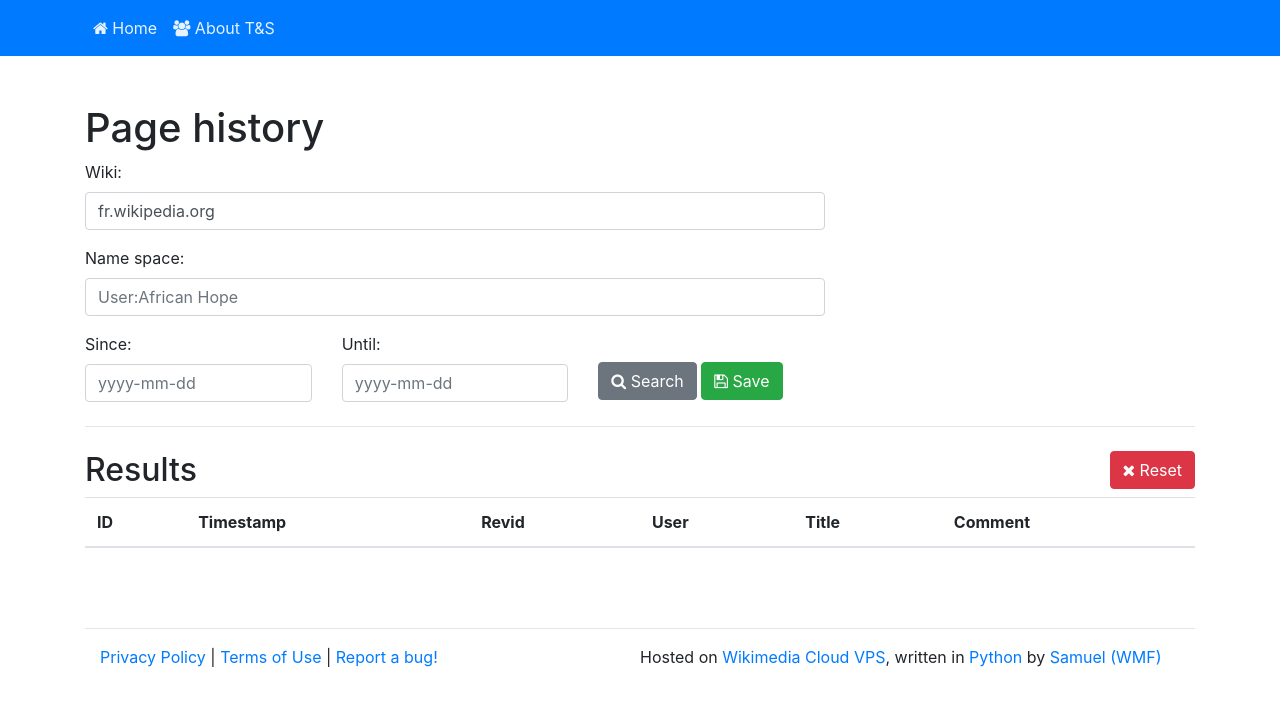
After one commit to samuelguebo/tsbot-nda, a Python web app: template templates/history.html in a window 1280 px wide. The commit adds this page. Shown: the top 706 px of the page. Run offline with Jinja, Linux system fonts and the light colour scheme; the template is opened without the code that fills it: most values are stand-ins (such as "Sample title", 1, 10 or a date in 2020); lists and menus that the app fills with data are empty; some libraries are stand-ins or nearby versions.

Commit message:
[IMPR] History browsing feature

```diff
--- a/app.py
+++ b/app.py
@@ -21,6 +21,7 @@ from routes.auth import auth
 from routes.home import home
 from routes.contribs import contribs
 from routes.nda import nda
+from routes.history import history
 
 from utils import app
 
@@ -28,6 +29,7 @@ app.register_blueprint(auth)
 app.register_blueprint(home)
 app.register_blueprint(contribs)
 app.register_blueprint(nda)
+app.register_blueprint(history)
 
 
 @app.context_processor
--- a/static/css/main.css
+++ b/static/css/main.css
@@ -53,3 +53,7 @@ a.button {
 footer.container.footer{
   padding-bottom: 30px;
 }
+
+form #operations {
+  margin-top: 30px;
+}
--- a/templates/base.html
+++ b/templates/base.html
@@ -4,12 +4,13 @@
 	<title>{{title}} | {{description}}</title>
 	<meta charset="utf-8">
 	<meta name="viewport" content="width=device-width, initial-scale=1">
+	<link rel="stylesheet" href="//tools-static.wmflabs.org/cdnjs/ajax/libs/bootstrap-datepicker/1.7.1/css/bootstrap-datepicker.min.css" />
 	<link rel="stylesheet" href="//tools-static.wmflabs.org/cdnjs/ajax/libs/twitter-bootstrap/4.0.0/css/bootstrap.min.css">
 	<link rel="stylesheet" href="{{url_for('static', filename='css/main.css')}}" />
 	<link href="//tools-static.wmflabs.org/cdnjs/ajax/libs/font-awesome/4.7.0/css/font-awesome.min.css" rel="stylesheet">
 	<script src="//tools-static.wmflabs.org/cdnjs/ajax/libs/jquery/3.3.1/jquery.js"></script>
 	<script src="//tools-static.wmflabs.org/cdnjs/ajax/libs/twitter-bootstrap/4.0.0/js/bootstrap.min.js"></script>
-
+	<script src="//tools-static.wmflabs.org/cdnjs/ajax/libs/bootstrap-datepicker/1.7.1/js/bootstrap-datepicker.min.js"></script>
 </head>
 <body>
 	<nav class="navbar navbar-dark bg-primary navbar-expand-lg">
@@ -20,6 +21,7 @@
 
 			<div class="collapse navbar-collapse" id="navbarSupportedContent">
 				<ul class="navbar-nav mr-auto">
+					<!-- Home page -->
 					<li class="nav-item">
 						<a class="nav-link" href="{{url_for('home.index', _external=True, _scheme=scheme)}}" id="baseurl">
 							<i class="fa fa-home"></i> Home <span class="sr-only">(current)</span>
@@ -31,9 +33,15 @@
 							Contributions
 						</a>
 						<div class="dropdown-menu" aria-labelledby="navbarDropdown">
+							<!-- Default search -->
+							<a class="dropdown-item" href="{{url_for('history.index', _external=True, _scheme=scheme)}}">
+								<i class="fa fa-search"></i> History browser
+							</a>
+							<!-- Default search
 							<a class="dropdown-item" href="{{url_for('contribs.index', _external=True, _scheme=scheme)}}">
 								<i class="fa fa-search"></i> Search
 							</a>
+							 -->
 							<!-- NDA Noticeboard -->
 							<div class="dropdown-divider"></div>
 							<a class="dropdown-item" href="{{url_for('nda.index', _external=True, _scheme=scheme)}}">
@@ -44,11 +52,12 @@
 							<a class="dropdown-item" href="{{url_for('contribs.reverts', _external=True, _scheme=scheme)}}">
 								<i class="fa fa-remove"></i> Reverted edits
 							</a>
-							<!-- Previous searches edits -->
+							<!-- Previous searches edits
 							<div class="dropdown-divider"></div>
 							<a class="dropdown-item" href="{{url_for('contribs.list', _external=True, _scheme=scheme)}}">
 								<i class="fa fa-list"></i> Previous searches
 							</a>
+							-->
 						</div>
 					</li>
 					{% endif %}
@@ -90,6 +99,5 @@
 		<script src="{{url_for('static', filename='js/main.js')}}"></script>
 	</footer>
 
-
 </body>
 </html>
--- /dev/null
+++ b/templates/history.html
@@ -0,0 +1,90 @@
+{% extends "base.html" %}
+{% block content %}
+<div class="container">
+	<section id="contribs-form-wrapper">
+		{% if not search %}
+			<section  class="col-md-8 no-pad">
+				<h1>Page history</h1>
+				<form id="history-form">
+
+					<div class="form-group">
+                        <label for="wiki">Wiki:</label>
+                        <input type="text" class="form-control"
+                            id="wiki" name="wiki"  value="fr.wikipedia.org"
+                            placeholder="fr.wikipedia.org">
+                    </div>
+                    <div class="form-group">
+                            <label for="wiki">Name space:</label>
+                            <input type="text" class="form-control"
+                                placeholder="User:African Hope">
+                        </div>
+                    <!-- date rage -->
+                    <div class="form-group row">
+                        <div class="col-md-4">
+                            <label for="month">Since:</label>
+                            <input class="form-control datepicker" name="from-date" placeholder="yyyy-mm-dd">
+                        </div>
+                        <div class="col-md-4">
+                            <label for="month">Until:</label>
+                            <input class="form-control datepicker" name="to-date" placeholder="yyyy-mm-dd">
+                        </div>
+                        <div class="col-md-4" id="operations">
+                            <button id="btn-search" type="submit" class="btn btn-secondary"><i class="fa fa-search"></i> Search</button>
+                            <button id="btn-save" class="btn btn-success"><i class="fa fa-save"></i> Save</button>
+                            <strong id="notification"></strong>
+                        </div>
+					</div>
+
+				</form>
+			</section>
+			<hr class="my-4">
+		{% endif %}
+
+
+
+		<h2>Results
+			{% if search %}
+			<a id="btn-reset" href="{{url_for('contribs.delete', id=search.doc_id)}}" class="btn btn-small btn-danger float-right">
+				<i class="fa fa-remove"></i> Delete</a>
+			{% else %}
+			<a id="btn-reset" href="#" class="btn btn-small btn-danger float-right">
+				<i class="fa fa-remove"></i> Reset</a>
+			{% endif %}
+		</h2>
+
+		<table id="contribs-table" class="table table-striped">
+			<thead>
+				<tr>
+					<th>ID</th>
+					<th>Timestamp</th>
+					<th>Revid</th>
+					<th>User</th>
+					<th>Title</th>
+					<th>Comment</th>
+				</tr>
+			</thead>
+			<tbody>
+				{% if search %}
+					{% for contrib in search.contribs %}
+					<tr>
+						<td>{{loop.index}}</td>
+						<td>{{contrib.timestamp}}</td>
+						<td>{{contrib.revid}}</td>
+						<td>{{contrib.user}}</td>
+						<td>{{contrib.title}}</td>
+						<td>{{contrib.comment}}</td>
+					</tr>
+					{% endfor %}
+				{% endif %}
+
+			</tbody>
+		</table>
+    </section>
+    <script>
+        // Date picker
+        $( '.datepicker' ).datepicker( {
+            format: 'yyyy-mm-dd',
+        } )
+    </script>
+</div>
+{% endblock %}
```
Also changed, not shown: routes/history.py (added, +18 -0 lines), 1 other file.
